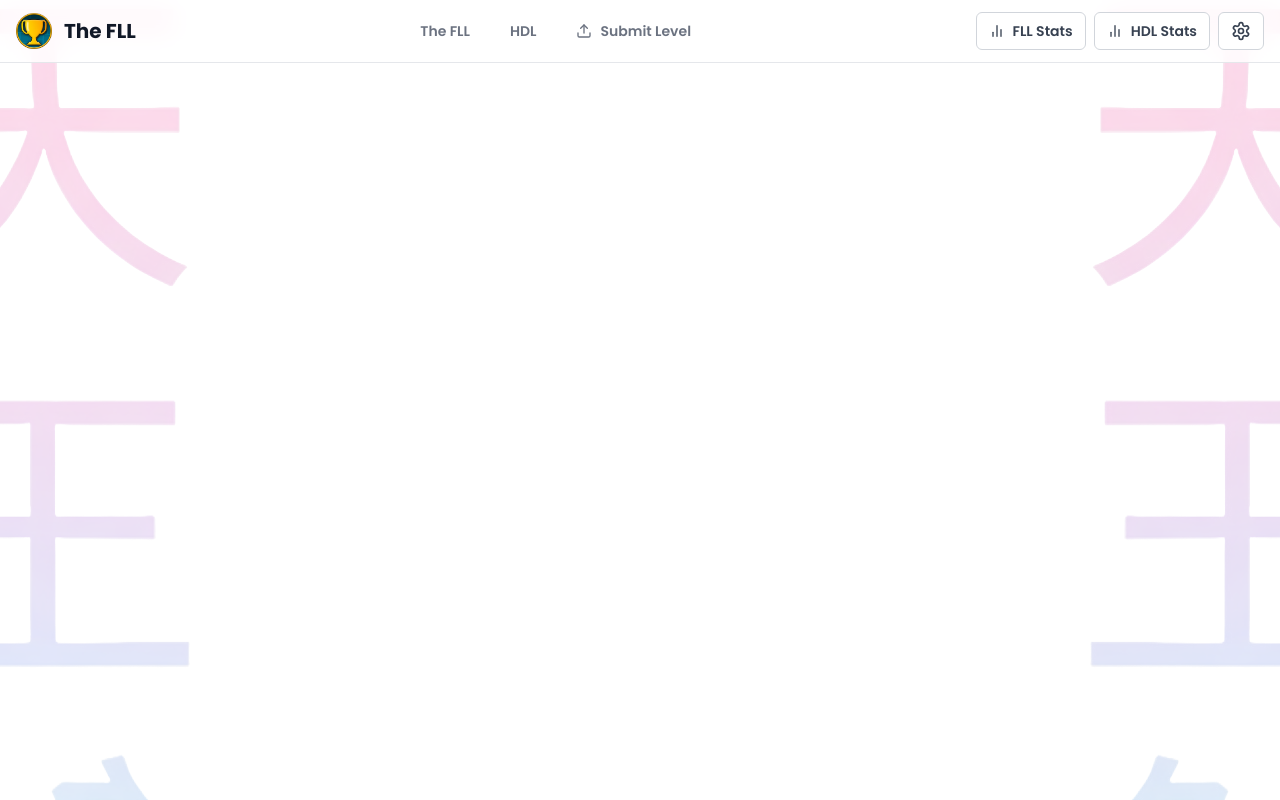
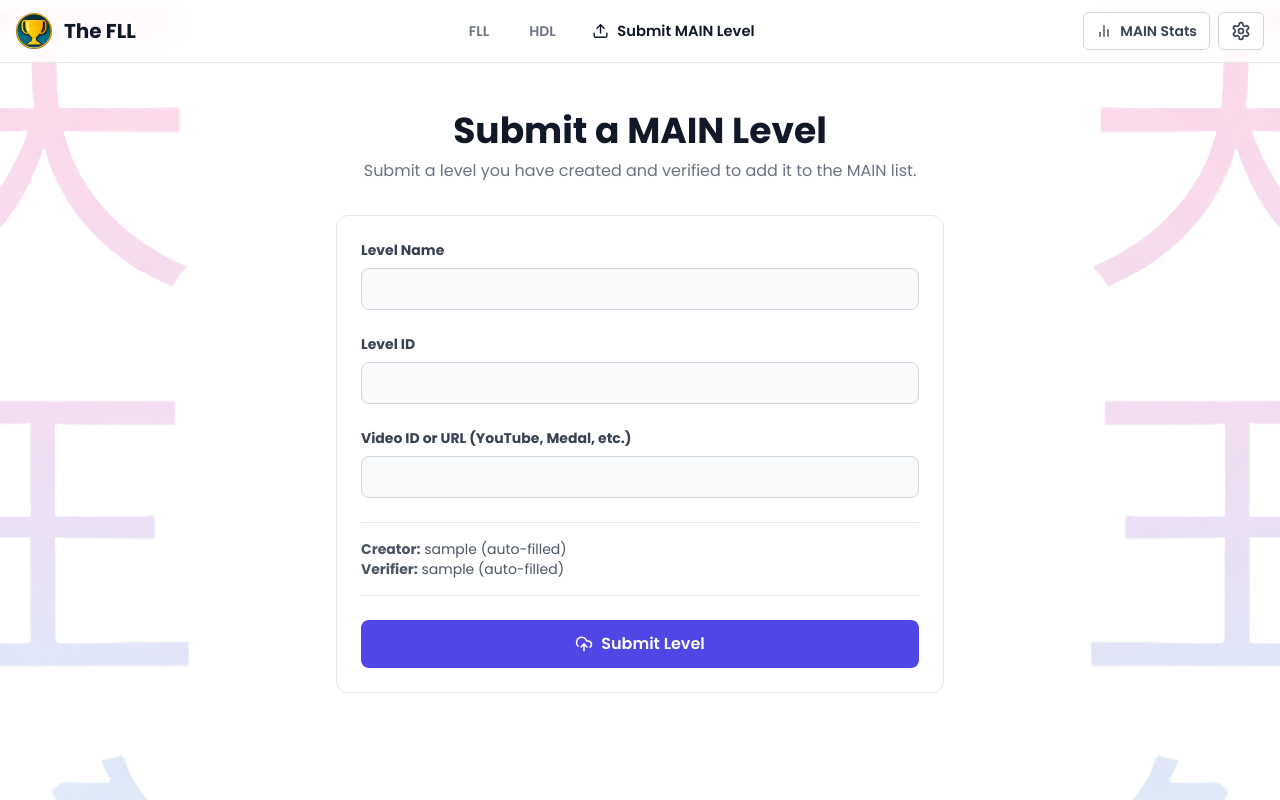
Before and after one commit to Woblu/FLL, a React (Vite) app: page /submit/main in a window 1280 px wide. Built offline with nearby package versions, Linux system fonts and the light colour scheme; sample sign-in values are in the browser's storage.

Commit message:
New app.jsx fioNgG

```diff
--- a/src/App.jsx
+++ b/src/App.jsx
@@ -57,7 +57,7 @@ export default function App() {
               <Route path="/register" element={<RegisterPage />} />
 
               {/* Protected User Routes */}
-              <Route path="/submit-level" element={<ProtectedRoute><SubmitLevelPage /></ProtectedRoute>} />
+              <Route path="/submit/:listType" element={<ProtectedRoute><SubmitLevelPage /></ProtectedRoute>} />
               <Route path="/account" element={<ProtectedRoute><AccountPage /></ProtectedRoute>}>
                 <Route index element={<Navigate to="profile" replace />} />
                 <Route path="profile" element={<ProfileSettingsPage />} />
--- a/src/components/Tabs.jsx
+++ b/src/components/Tabs.jsx
@@ -1,5 +1,5 @@
 import React, { useState } from "react";
-import { NavLink, Link } from "react-router-dom";
+import { NavLink, Link, useLocation } from "react-router-dom"; // Import useLocation
 import { BarChart2, LogIn, UserPlus, Upload } from "lucide-react";
 import logo from "../assets/dashrank-logo.webp";
 import { useAuth } from "../contexts/AuthContext.jsx";
@@ -8,8 +8,11 @@ import SettingsMenu from "./SettingsMenu";
 
 export default function Tabs() {
   const { user } = useAuth();
+  const location = useLocation(); // Get the current URL location
   const [isStatsViewerOpen, setIsStatsViewerOpen] = useState(false);
-  const [isHDLStatsViewerOpen, setIsHDLStatsViewerOpen] = useState(false);
+
+  // Determine the current list from the URL path
+  const currentListType = location.pathname.startsWith('/hdl') ? 'hdl' : 'main';
 
   const navLinkClasses = ({ isActive }) =>
     `px-4 py-2 rounded-md font-semibold transition-all duration-300 text-sm whitespace-nowrap flex items-center gap-2
@@ -23,7 +26,6 @@ export default function Tabs() {
   return (
     <>
       <header className="sticky top-0 bg-white/80 dark:bg-ui-bg/80 backdrop-blur-md z-30 border-b border-gray-200 dark:border-accent/30">
-        {/* THIS CONTAINER IS NOW FULL-WIDTH. 'max-w-7xl mx-auto' have been removed. */}
         <div className="flex items-center justify-between px-4 py-3">
           {/* Left Side */}
           <div className="flex items-center gap-3 group">
@@ -36,37 +38,31 @@ export default function Tabs() {
           {/* Center Navigation */}
           <nav className="hidden md:flex items-center gap-2">
              <NavLink to="/" end className={navLinkClasses}>
-                The FLL
+                FLL
               </NavLink>
              <NavLink to="/hdl" className={navLinkClasses}>
                 HDL
               </NavLink>
 
             {user && (
-              <NavLink to="/submit-level" className={navLinkClasses}>
+              // This link is now dynamic
+              <NavLink to={`/submit/${currentListType}`} className={navLinkClasses}>
                 <Upload className="w-4 h-4" />
-                Submit Level
+                Submit {currentListType.toUpperCase()} Level
               </NavLink>
             )}
           </nav>
 
           {/* Right Side */}
           <div className="flex items-center gap-2">
+            {/* There is now only one Stats Viewer button */}
             <button
-              title="FLL Stats Viewer"
+              title={`${currentListType.toUpperCase()} Stats Viewer`}
               onClick={() => setIsStatsViewerOpen(true)}
               className={buttonClasses}
             >
               <BarChart2 className="w-4 h-4" />
-              <span className="hidden md:inline">FLL Stats</span>
-            </button>
-            <button
-              title="HDL Stats Viewer"
-              onClick={() => setIsHDLStatsViewerOpen(true)}
-              className={buttonClasses}
-            >
-              <BarChart2 className="w-4 h-4" />
-              <span className="hidden md:inline">HDL Stats</span>
+              <span className="hidden md:inline">{currentListType.toUpperCase()} Stats</span>
             </button>
 
             {user ? (
@@ -84,8 +80,8 @@ export default function Tabs() {
           </div>
         </div>
       </header>
-      {isStatsViewerOpen && <StatsViewer listType="main" onClose={() => setIsStatsViewerOpen(false)} title="FLL Stats Viewer"/>}
-      {isHDLStatsViewerOpen && <StatsViewer listType="hdl" onClose={() => setIsHDLStatsViewerOpen(false)} title="HDL Stats Viewer"/>}
+      {/* The StatsViewer modal is now dynamic */}
+      {isStatsViewerOpen && <StatsViewer listType={currentListType} onClose={() => setIsStatsViewerOpen(false)} title={`${currentListType.toUpperCase()} Stats Viewer`}/>}
     </>
   );
 }
--- a/src/pages/SubmitLevelPage.jsx
+++ b/src/pages/SubmitLevelPage.jsx
@@ -1,10 +1,11 @@
 import React, { useState } from 'react';
-import { useNavigate } from 'react-router-dom';
+import { useNavigate, useParams } from 'react-router-dom'; // Import useParams
 import axios from 'axios';
 import { useAuth } from '../contexts/AuthContext';
 import { UploadCloud } from 'lucide-react';
 
 export default function SubmitLevelPage() {
+  const { listType } = useParams(); // Get the list type from the URL (e.g., 'main' or 'hdl')
   const { user, token } = useAuth();
   const navigate = useNavigate();
 
@@ -23,13 +24,13 @@ export default function SubmitLevelPage() {
     setSuccess('');
 
     try {
+      // The payload now includes the correct list name
       await axios.post('/api/levels',
-        { levelName, levelId, videoId },
+        { levelName, levelId, videoId, list: `${listType}-list` },
         { headers: { Authorization: `Bearer ${token}` } }
       );
 
-      setSuccess('Level submitted successfully! It has been added to the bottom of the list.');
-      // Clear form after a short delay
+      setSuccess(`Level submitted to ${listType.toUpperCase()} successfully!`);
       setTimeout(() => {
         setLevelName('');
         setLevelId('');
@@ -45,59 +46,59 @@ export default function SubmitLevelPage() {
   };
 
   return (
-    <div className="max-w-2xl mx-auto text-white p-4 md:p-8">
+    <div className="max-w-2xl mx-auto p-4 md:p-8">
       <div className="text-center mb-8">
-        <h1 className="text-4xl font-bold">Submit a Level</h1>
-        <p className="text-gray-400 mt-2">Submit a level you have created and verified to add it to the list.</p>
+        <h1 className="text-4xl font-bold text-gray-900 dark:text-white">Submit a {listType.toUpperCase()} Level</h1>
+        <p className="text-gray-500 dark:text-gray-400 mt-2">Submit a level you have created and verified to add it to the {listType.toUpperCase()} list.</p>
       </div>
 
-      <form onSubmit={handleSubmit} className="bg-gray-800/50 p-6 rounded-xl border border-gray-700 space-y-6">
+      <form onSubmit={handleSubmit} className="bg-white dark:bg-ui-bg/50 p-6 rounded-xl border border-gray-200 dark:border-accent/30 space-y-6">
         <div>
-          <label htmlFor="levelName" className="block text-sm font-bold text-gray-300 mb-2">Level Name</label>
+          <label htmlFor="levelName" className="block text-sm font-bold text-gray-700 dark:text-gray-300 mb-2">Level Name</label>
           <input
             id="levelName"
             type="text"
             value={levelName}
             onChange={(e) => setLevelName(e.target.value)}
             required
-            className="w-full p-2 rounded-lg border border-gray-600 bg-gray-700 text-gray-200"
+            className="w-full p-2 rounded-lg border bg-gray-50 dark:bg-ui-bg/30 border-gray-300 dark:border-accent/30 text-gray-900 dark:text-white"
           />
         </div>
         <div>
-          <label htmlFor="levelId" className="block text-sm font-bold text-gray-300 mb-2">Level ID</label>
+          <label htmlFor="levelId" className="block text-sm font-bold text-gray-700 dark:text-gray-300 mb-2">Level ID</label>
           <input
             id="levelId"
             type="number"
             value={levelId}
             onChange={(e) => setLevelId(e.target.value)}
             required
-            className="w-full p-2 rounded-lg border border-gray-600 bg-gray-700 text-gray-200"
+            className="w-full p-2 rounded-lg border bg-gray-50 dark:bg-ui-bg/30 border-gray-300 dark:border-accent/30 text-gray-900 dark:text-white"
           />
         </div>
         <div>
-          <label htmlFor="videoId" className="block text-sm font-bold text-gray-300 mb-2">Video ID or URL (YouTube, Medal, etc.)</label>
+          <label htmlFor="videoId" className="block text-sm font-bold text-gray-700 dark:text-gray-300 mb-2">Video ID or URL (YouTube, Medal, etc.)</label>
           <input
             id="videoId"
             type="text"
             value={videoId}
             onChange={(e) => setVideoId(e.target.value)}
             required
-            className="w-full p-2 rounded-lg border border-gray-600 bg-gray-700 text-gray-200"
+            className="w-full p-2 rounded-lg border bg-gray-50 dark:bg-ui-bg/30 border-gray-300 dark:border-accent/30 text-gray-900 dark:text-white"
           />
         </div>
 
-        <div className="text-sm text-gray-400 border-t border-b border-gray-700 py-4">
+        <div className="text-sm text-gray-600 dark:text-gray-400 border-t border-b border-gray-200 dark:border-accent/50 py-4">
           <p><strong>Creator:</strong> {user?.username} (auto-filled)</p>
           <p><strong>Verifier:</strong> {user?.username} (auto-filled)</p>
         </div>
 
-        {error && <p className="text-red-400 text-center">{error}</p>}
-        {success && <p className="text-green-400 text-center">{success}</p>}
+        {error && <p className="text-red-500 text-center">{error}</p>}
+        {success && <p className="text-green-500 text-center">{success}</p>}
 
         <button
           type="submit"
           disabled={isLoading}
-          className="w-full flex items-center justify-center gap-2 px-4 py-3 rounded-lg font-semibold bg-cyan-600 hover:bg-cyan-700 text-white transition-colors disabled:bg-gray-600 disabled:cursor-not-allowed"
+          className="w-full flex items-center justify-center gap-2 px-4 py-3 rounded-lg font-semibold bg-indigo-600 text-white hover:bg-indigo-700 transition-colors disabled:bg-gray-500 disabled:cursor-not-allowed dark:disabled:bg-gray-600"
         >
           <UploadCloud size={18} />
           {isLoading ? 'Submitting...' : 'Submit Level'}
```
